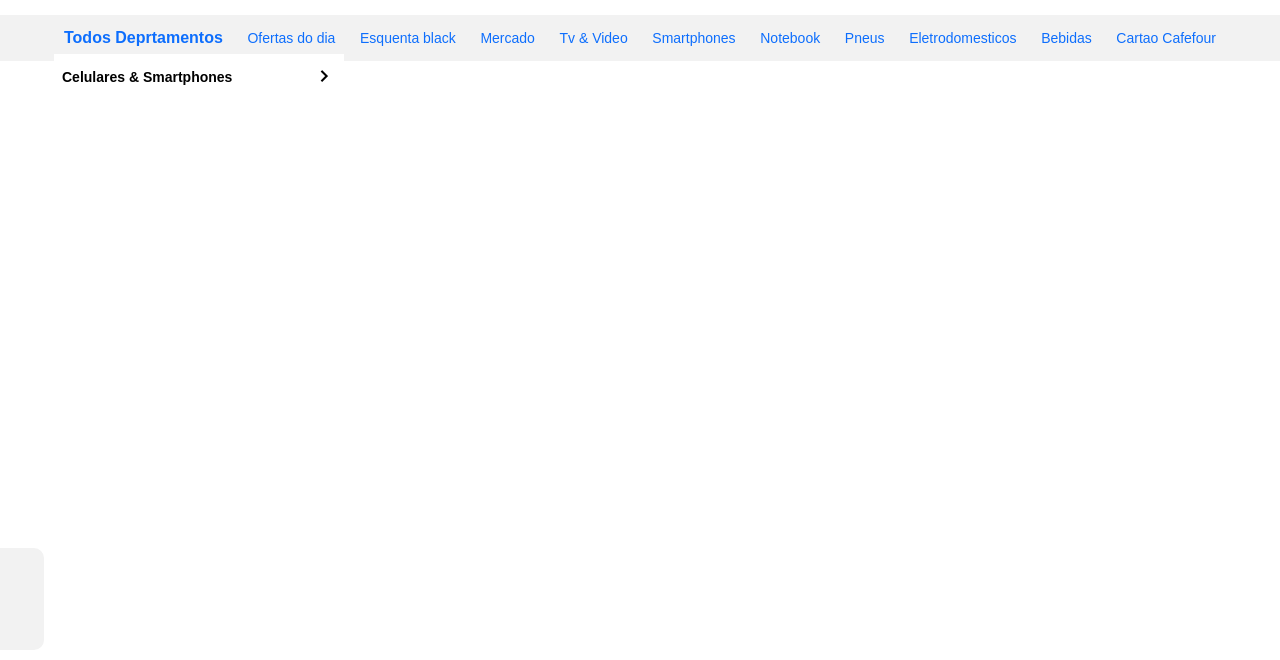
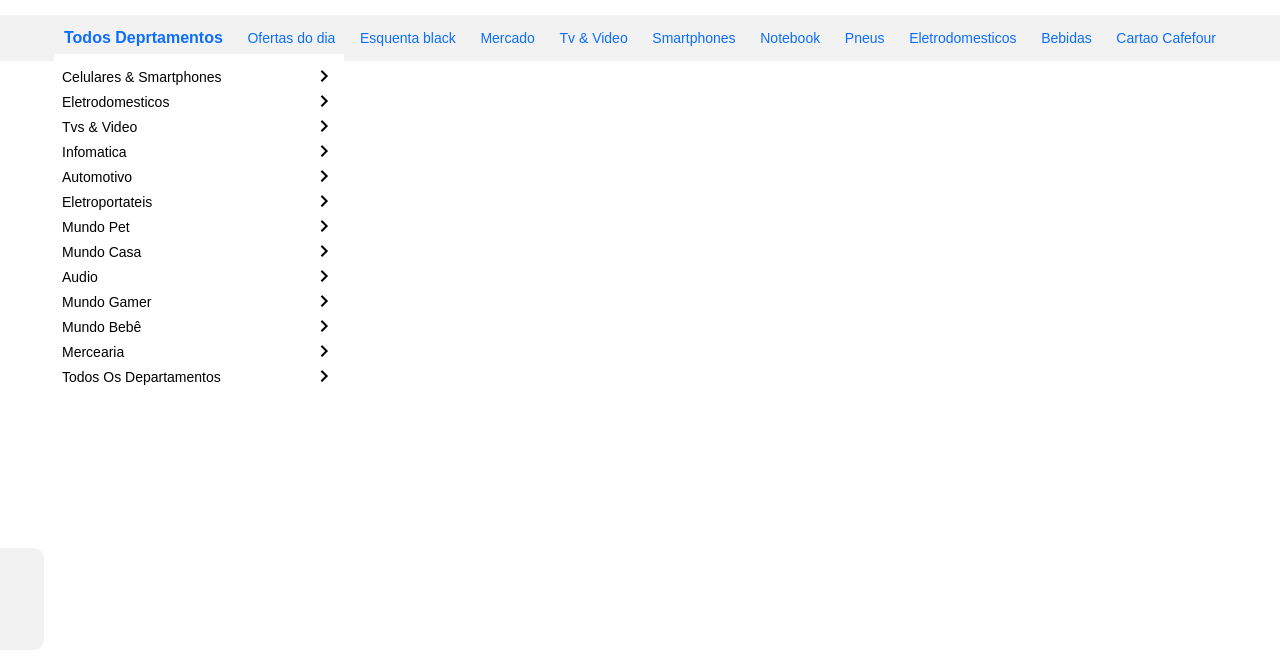
Before and after one commit to thiagoss2/projeto-carrefour, a plain HTML site: page index.html in a window 1280 px wide. Shown: the part 140-800 px from the top of the page. Drawn offline with nearby package versions, Linux system fonts and the light colour scheme.

Commit message:
completando os menus

```diff
--- a/css/estilos.css
+++ b/css/estilos.css
@@ -353,6 +353,7 @@
    align-items: center;
    font-size: 14px;
    color: var(--cor-escura);
+   font-weight: 200;
 
 }
 
--- a/index.html
+++ b/index.html
@@ -228,6 +228,94 @@
                      </a>
                   </li>
 
+                  <li class="menu-departamentos-dropdown__lista">
+                     <a href="#" class="menu-departamentos-dropdown__link">
+                      <p class="menu-departamentos-dropdown__texto">Eletrodomesticos</p>
+                        <i class='bx bx-chevron-right'></i>
+                     </a>
+                  </li>
+
+                  <li class="menu-departamentos-dropdown__lista">
+                     <a href="#" class="menu-departamentos-dropdown__link">
+                      <p class="menu-departamentos-dropdown__texto">Tvs & Video</p>
+                        <i class='bx bx-chevron-right'></i>
+                     </a>
+                  </li>
+
+                  <li class="menu-departamentos-dropdown__lista">
+                     <a href="#" class="menu-departamentos-dropdown__link">
+                      <p class="menu-departamentos-dropdown__texto">Infomatica</p>
+                        <i class='bx bx-chevron-right'></i>
+                     </a>
+                  </li>
+
+                  <li class="menu-departamentos-dropdown__lista">
+                     <a href="#" class="menu-departamentos-dropdown__link">
+                      <p class="menu-departamentos-dropdown__texto">Automotivo</p>
+                        <i class='bx bx-chevron-right'></i>
+                     </a>
+                  </li>
+
+                  <li class="menu-departamentos-dropdown__lista">
+                     <a href="#" class="menu-departamentos-dropdown__link">
+                      <p class="menu-departamentos-dropdown__texto">Eletroportateis</p>
+                        <i class='bx bx-chevron-right'></i>
+                     </a>
+                  </li>
+
+                  <li class="menu-departamentos-dropdown__lista">
+                     <a href="#" class="menu-departamentos-dropdown__link">
+                      <p class="menu-departamentos-dropdown__texto">Mundo Pet</p>
+                        <i class='bx bx-chevron-right'></i>
+                     </a>
+                  </li>
+
+                  <li class="menu-departamentos-dropdown__lista">
+                     <a href="#" class="menu-departamentos-dropdown__link">
+                      <p class="menu-departamentos-dropdown__texto">Mundo Casa</p>
+                        <i class='bx bx-chevron-right'></i>
+                     </a>
+                  </li>
+
+
+                  <li class="menu-departamentos-dropdown__lista">
+                     <a href="#" class="menu-departamentos-dropdown__link">
+                      <p class="menu-departamentos-dropdown__texto">Audio</p>
+                        <i class='bx bx-chevron-right'></i>
+                     </a>
+                  </li>
+
+                  <li class="menu-departamentos-dropdown__lista">
+                     <a href="#" class="menu-departamentos-dropdown__link">
+                      <p class="menu-departamentos-dropdown__texto">Mundo Gamer</p>
+                        <i class='bx bx-chevron-right'></i>
+                     </a>
+                  </li>
+
+                  <li class="menu-departamentos-dropdown__lista">
+                     <a href="#" class="menu-departamentos-dropdown__link">
+                      <p class="menu-departamentos-dropdown__texto">Mundo Bebê</p>
+                        <i class='bx bx-chevron-right'></i>
+                     </a>
+                  </li>
+
+                  <li class="menu-departamentos-dropdown__lista">
+                     <a href="#" class="menu-departamentos-dropdown__link">
+                      <p class="menu-departamentos-dropdown__texto">Mercearia</p>
+                        <i class='bx bx-chevron-right'></i>
+                     </a>
+                  </li>
+
+                  <li class="menu-departamentos-dropdown__lista">
+                     <a href="#" class="menu-departamentos-dropdown__link">
+                      <p class="menu-departamentos-dropdown__texto">Todos os Departamentos</p>
+                        <i class='bx bx-chevron-right'></i>
+                     </a>
+                  </li>
+
+
+
+
                </ul>
             </li>
 
```
